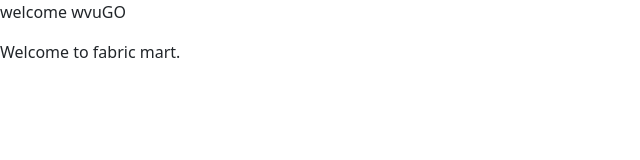
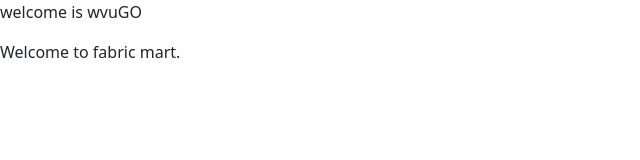
Before and after one commit to befikaduzufan/WVUGo-app, an Angular app: page / in a window 1280 px wide. Shown: the top 160 px of the page, without its empty margins (0-640 px from the left). Built offline with nearby package versions, Linux system fonts and the light colour scheme.

Commit message:
remote autogenerate code.

```diff
--- a/src/app/header/topnavbar.component.html
+++ b/src/app/header/topnavbar.component.html
@@ -1,3 +1,3 @@
  <p>
- welcome wvuGO
+ welcome is wvuGO
 </p>
```
